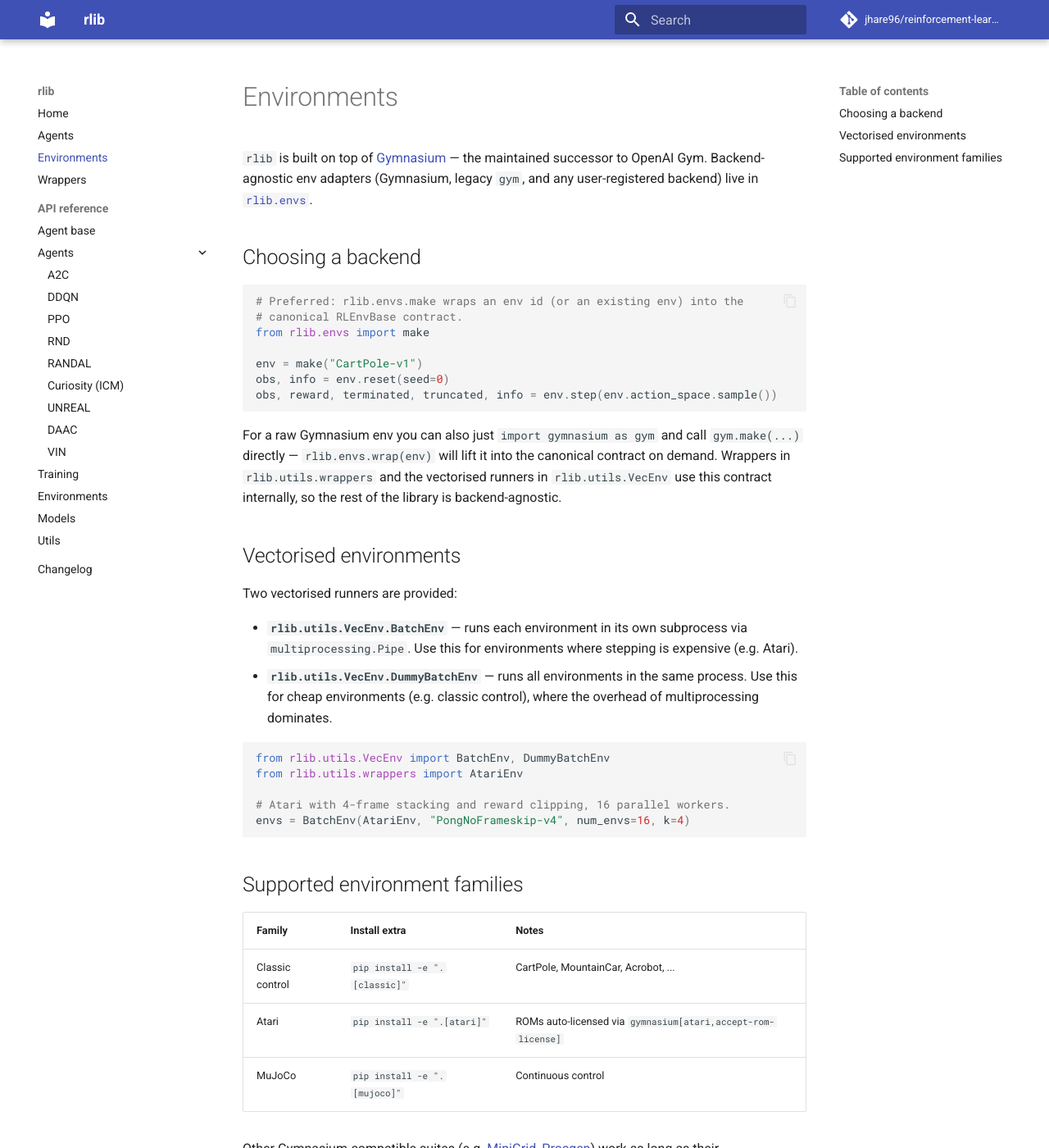
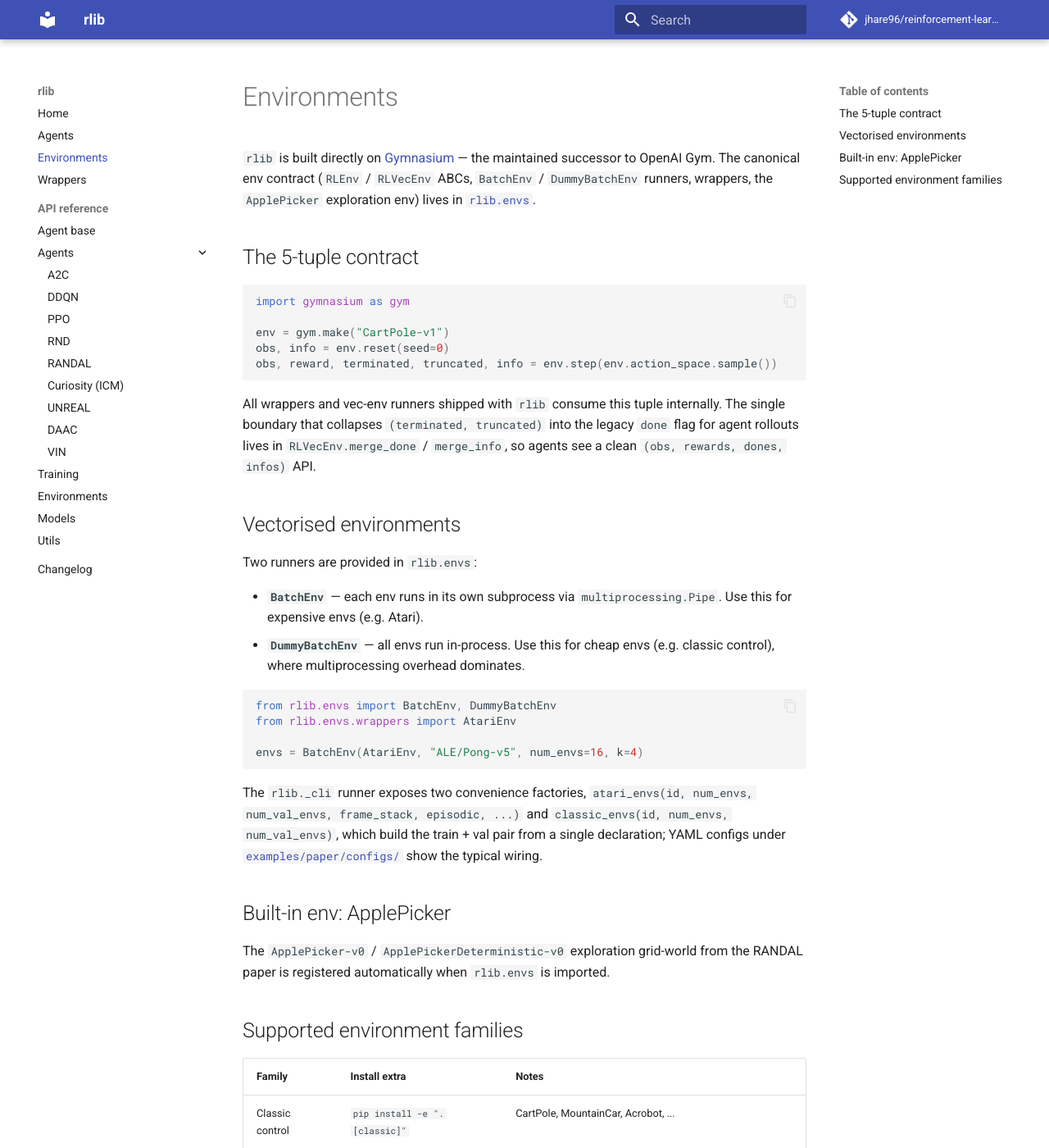
Before and after one commit to jhare96/reinforcement-learning, an MkDocs documentation site: the page built from docs/environments.md, in a window 1280 px wide and 1400 px high. Shown: the whole window at 82% size. Built offline with MkDocs 1.6.1 and Material for MkDocs 9.7.7, drawn with Linux system fonts in a browser that asks for light colours; comment, search, counter and statistics services are not loaded.

Commit message:
CHANGELOG: consolidate v3 work into a single 3.0.0 release; refresh docs
The CHANGELOG had two pre-release sections (the historical 3.0.0 description
of the gym->gymnasium shim, and an unreleased 3.1.0 describing the rlib.envs
rework) that no longer match what is actually on this branch. No 3.0.0 tag
has been cut yet, so collapse them into one [3.0.0] - Unreleased entry that
documents the full set of changes since v2:

- Packaging / licensing / tooling (Apache 2.0, PEP 621, Dockerfile,
  py.typed, Makefile, pre-commit, GitHub Actions CI + Docs Pages deploy).
- Environment layer (rlib.envs: RLEnv / RLVecEnv ABCs, BatchEnv /
  DummyBatchEnv / ChunkEnv, wrappers, ApplePicker port).
- Training infrastructure (rlib.training: SyncMultiEnvTrainer,
  TrainerConfig + per-agent subclasses, TrainMode StrEnum,
  Returns enum-of-functions, Validator, tqdm progress bars,
  auto-logged hyperparameters).
- Agent layer (rlib.agent.Agent + ModelConfig, model.py / trainer.py
  split, rlib.models replacing rlib.networks).
- CLI (rlib._cli YAML runner with constructor / partial / interpolation
  support, per-agent __main__ shims).
- Examples (examples/ + examples/paper/{scripts,configs}).
- Docs site (mkdocs-material + mkdocstrings API reference).
- Removals (legacy gym, rlib.utils.gym_compat, rlib.networks,
  rlib.utils.SyncMultiEnvTrainer, in-module demo blocks).
- Migration notes block with a diff of the most common import / call
  changes.

Drive-by:
- rlib/__init__.py: __version__ 3.1.0 -> 3.0.0 (no 3.0.0 release tag yet).
- README.md: refresh quickstart for the YAML CLI + Python config-only
  trainer/agent API; bump python badge to 3.11; correct repo layout to
  reflect rlib.envs / rlib.training / rlib.models / agent.py / _cli.py.
- docs/agents.md, environments.md, wrappers.md: update class names
  (A2CLSTMTrainer, CuriosityTrainer), kill references to the deleted
  rlib.utils.SyncMultiEnvTrainer / rlib.utils.VecEnv / rlib.utils.wrappers
  / rlib.envs.adapters / RLEnvBase / register_backend, and switch the
  cross-links to the in-site API reference pages.

`make ci` (lint + format-check + typecheck + test + build) green.
`make docs` --strict builds clean. Wheel/sdist now build as rlib-3.0.0.

````diff
--- a/docs/environments.md
+++ b/docs/environments.md
@@ -1,46 +1,55 @@
 # Environments
 
-`rlib` is built on top of [Gymnasium](https://gymnasium.farama.org/) — the
-maintained successor to OpenAI Gym. Backend-agnostic env adapters (Gymnasium,
-legacy `gym`, and any user-registered backend) live in
+`rlib` is built directly on [Gymnasium](https://gymnasium.farama.org/) — the
+maintained successor to OpenAI Gym. The canonical env contract
+(`RLEnv` / `RLVecEnv` ABCs, `BatchEnv` / `DummyBatchEnv` runners,
+wrappers, the `ApplePicker` exploration env) lives in
 [`rlib.envs`](https://github.com/jhare96/reinforcement-learning/tree/master/rlib/envs).
 
-## Choosing a backend
+## The 5-tuple contract
 
 ```python
-# Preferred: rlib.envs.make wraps an env id (or an existing env) into the
-# canonical RLEnvBase contract.
-from rlib.envs import make
+import gymnasium as gym
 
-env = make("CartPole-v1")
+env = gym.make("CartPole-v1")
 obs, info = env.reset(seed=0)
 obs, reward, terminated, truncated, info = env.step(env.action_space.sample())
 ```
 
-For a raw Gymnasium env you can also just `import gymnasium as gym` and call
-`gym.make(...)` directly — `rlib.envs.wrap(env)` will lift it into the
-canonical contract on demand. Wrappers in `rlib.utils.wrappers` and the
-vectorised runners in `rlib.utils.VecEnv` use this contract internally, so
-the rest of the library is backend-agnostic.
+All wrappers and vec-env runners shipped with `rlib` consume this tuple
+internally. The single boundary that collapses
+`(terminated, truncated)` into the legacy `done` flag for agent rollouts
+lives in `RLVecEnv.merge_done` / `merge_info`, so agents see a clean
+`(obs, rewards, dones, infos)` API.
 
 ## Vectorised environments
 
-Two vectorised runners are provided:
+Two runners are provided in `rlib.envs`:
 
-- **`rlib.utils.VecEnv.BatchEnv`** — runs each environment in its own
-  subprocess via `multiprocessing.Pipe`. Use this for environments where
-  stepping is expensive (e.g. Atari).
-- **`rlib.utils.VecEnv.DummyBatchEnv`** — runs all environments in the same
-  process. Use this for cheap environments (e.g. classic control), where
-  the overhead of multiprocessing dominates.
+- **`BatchEnv`** — each env runs in its own subprocess via
+  `multiprocessing.Pipe`. Use this for expensive envs (e.g. Atari).
+- **`DummyBatchEnv`** — all envs run in-process. Use this for cheap envs
+  (e.g. classic control), where multiprocessing overhead dominates.
 
 ```python
-from rlib.utils.VecEnv import BatchEnv, DummyBatchEnv
-from rlib.utils.wrappers import AtariEnv
+from rlib.envs import BatchEnv, DummyBatchEnv
+from rlib.envs.wrappers import AtariEnv
 
-# Atari with 4-frame stacking and reward clipping, 16 parallel workers.
-envs = BatchEnv(AtariEnv, "PongNoFrameskip-v4", num_envs=16, k=4)
+envs = BatchEnv(AtariEnv, "ALE/Pong-v5", num_envs=16, k=4)
 ```
+
+The `rlib._cli` runner exposes two convenience factories,
+`atari_envs(id, num_envs, num_val_envs, frame_stack, episodic, ...)` and
+`classic_envs(id, num_envs, num_val_envs)`, which build the train + val
+pair from a single declaration; YAML configs under
+[`examples/paper/configs/`](https://github.com/jhare96/reinforcement-learning/tree/master/examples/paper/configs)
+show the typical wiring.
+
+## Built-in env: ApplePicker
+
+The `ApplePicker-v0` / `ApplePickerDeterministic-v0` exploration grid-world
+from the RANDAL paper is registered automatically when `rlib.envs` is
+imported.
 
 ## Supported environment families
 
--- a/rlib/__init__.py
+++ b/rlib/__init__.py
@@ -16,7 +16,7 @@
 import importlib
 from typing import TYPE_CHECKING, Any
 
-__version__ = "3.1.0"
+__version__ = "3.0.0"
 
 # Mapping of attribute name -> dotted submodule path
 _LAZY_SUBMODULES = {
````
Also changed, not shown: CHANGELOG.md (+183 -118 lines), README.md (+63 -44 lines), docs/agents.md (+35 -14 lines), docs/wrappers.md (+7 -11 lines).
